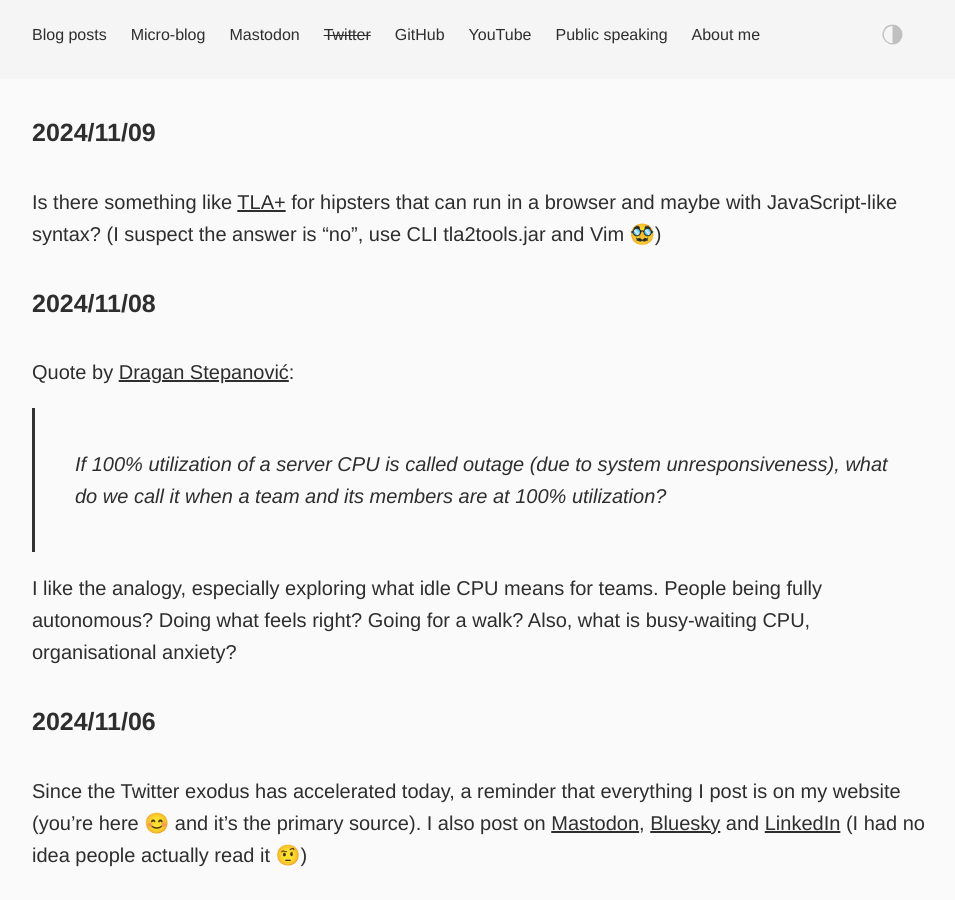
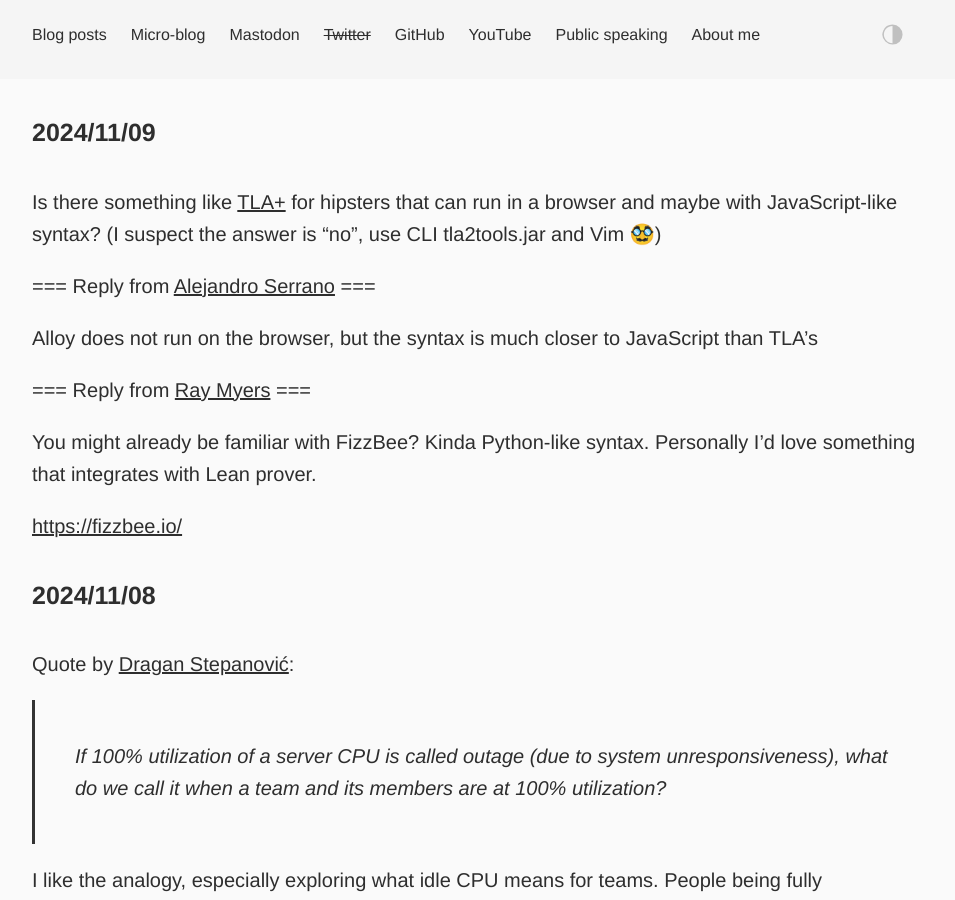
Before and after one commit to dkandalov/dkandalov.github.io, a Jekyll site: the page built from micro-blog.md, in a window 1280 px wide and 900 px high. Shown: the whole window, without its empty margins (160-1115 px from the left). Built offline with Jekyll 4.4.1, drawn with Linux system fonts in a browser that asks for light colours.

Commit message:
updated micro-blog

```diff
--- a/micro-blog.md
+++ b/micro-blog.md
@@ -6,6 +6,16 @@ permalink: /micro-blog/
 #### 2024/11/09
 Is there something like [TLA+](https://lamport.azurewebsites.net/tla/tla.html) for hipsters that can run in a browser and maybe with JavaScript-like syntax? (I suspect the answer is "no", use CLI tla2tools.jar and Vim 🥸)
 
+=== Reply from [Alejandro Serrano](https://twitter.com/@trupill) ===
+
+Alloy does not run on the browser, but the syntax is much closer to JavaScript than TLA's
+
+=== Reply from [Ray Myers](https://www.linkedin.com/in/cadrlife) ===
+
+You might already be familiar with FizzBee? Kinda Python-like syntax. Personally I’d love something that integrates with Lean prover.
+
+<https://fizzbee.io/>
+
 #### 2024/11/08
 Quote by [Dragan Stepanović](https://mastodon.social/@d_stepanovic/113126280939503982):
 > If 100% utilization of a server CPU is called outage (due to system unresponsiveness), what do we call it when a team and its members are at 100% utilization?
@@ -55,7 +65,7 @@ Fun fact about the Pomodoro plugin for #IntelliJ (which I've supported for nearl
 #### 2024/10/22
 If you haven't heard about the pomodoro technique, it's basically: focus on the task till 25-minute timer stops; if distracted, restart the timer; take breaks. You can try it in #IntelliJ IDEs using [this plugin](https://github.com/dkandalov/pomodoro-tm) (just updated for the latest IDE versions).
 
-=== Reply from [Martin Bonnin](https://x.com/martinbonnin) ===
+=== Reply from [Martin Bonnin](https://twitter.com/martinbonnin) ===
 
 Man, 25 minutes is the time it takes me to get in the zone 😅
 
```
